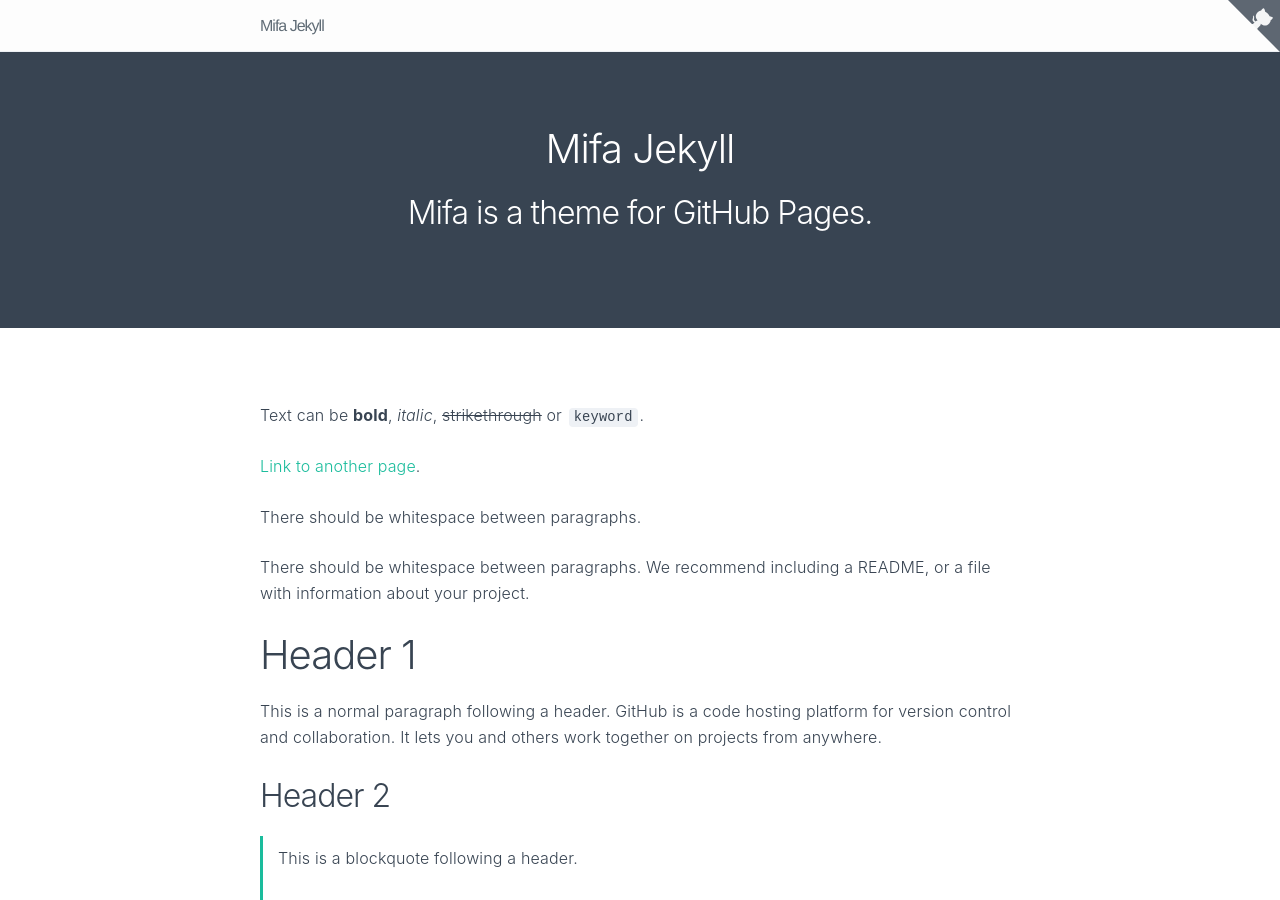
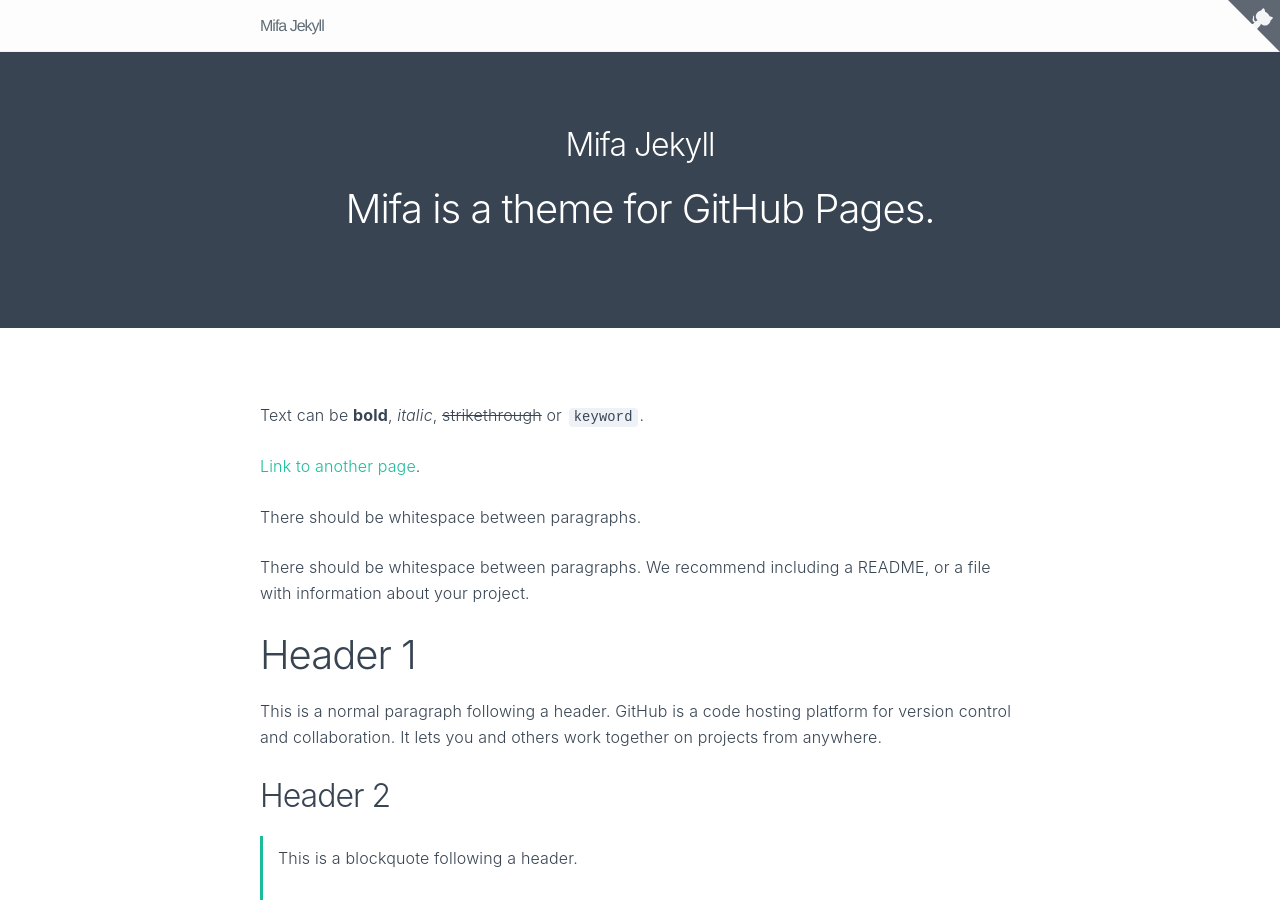
Before and after one commit to phodal/mifa-jekyll, a Jekyll site: the page built from index.md, in a window 1280 px wide and 900 px high. Built offline with Jekyll 4.4.1, drawn with Linux system fonts in a browser that asks for light colours.

Commit message:
Update default.html

```diff
--- a/_layouts/default.html
+++ b/_layouts/default.html
@@ -29,8 +29,8 @@
 	</nav>
 	<header class="header" id="home">
 		<section class="container">
-			<h1>{{ site.title | default: site.github.repository_name }}</h1>
-			<h2>{{ site.description | default: site.github.project_tagline }}</h2>
+			<h2>{{ site.title | default: site.github.repository_name }}</h1>
+			<h1>{{ site.description | default: site.github.project_tagline }}</h2>
 		</section>
 	</header>
 
```
